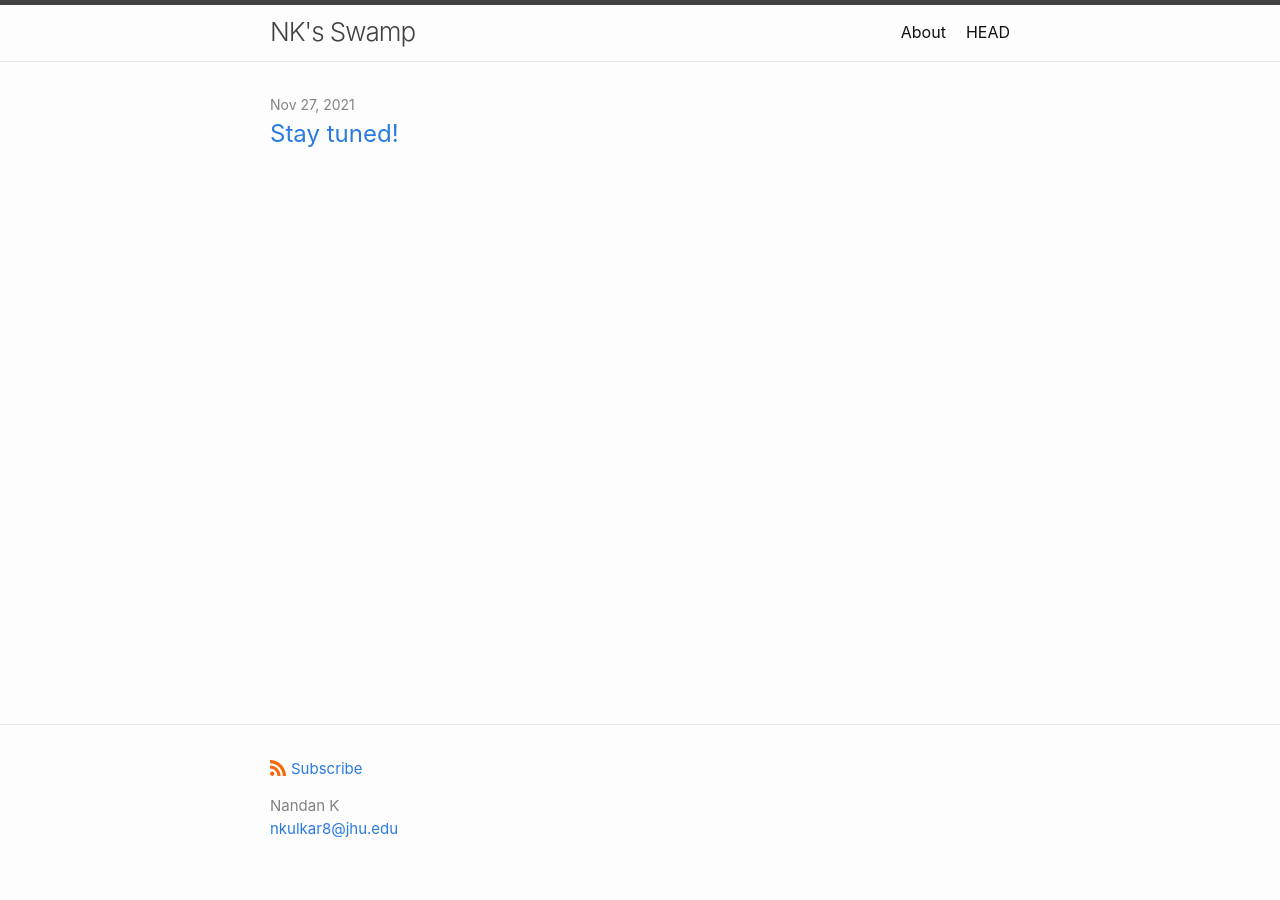
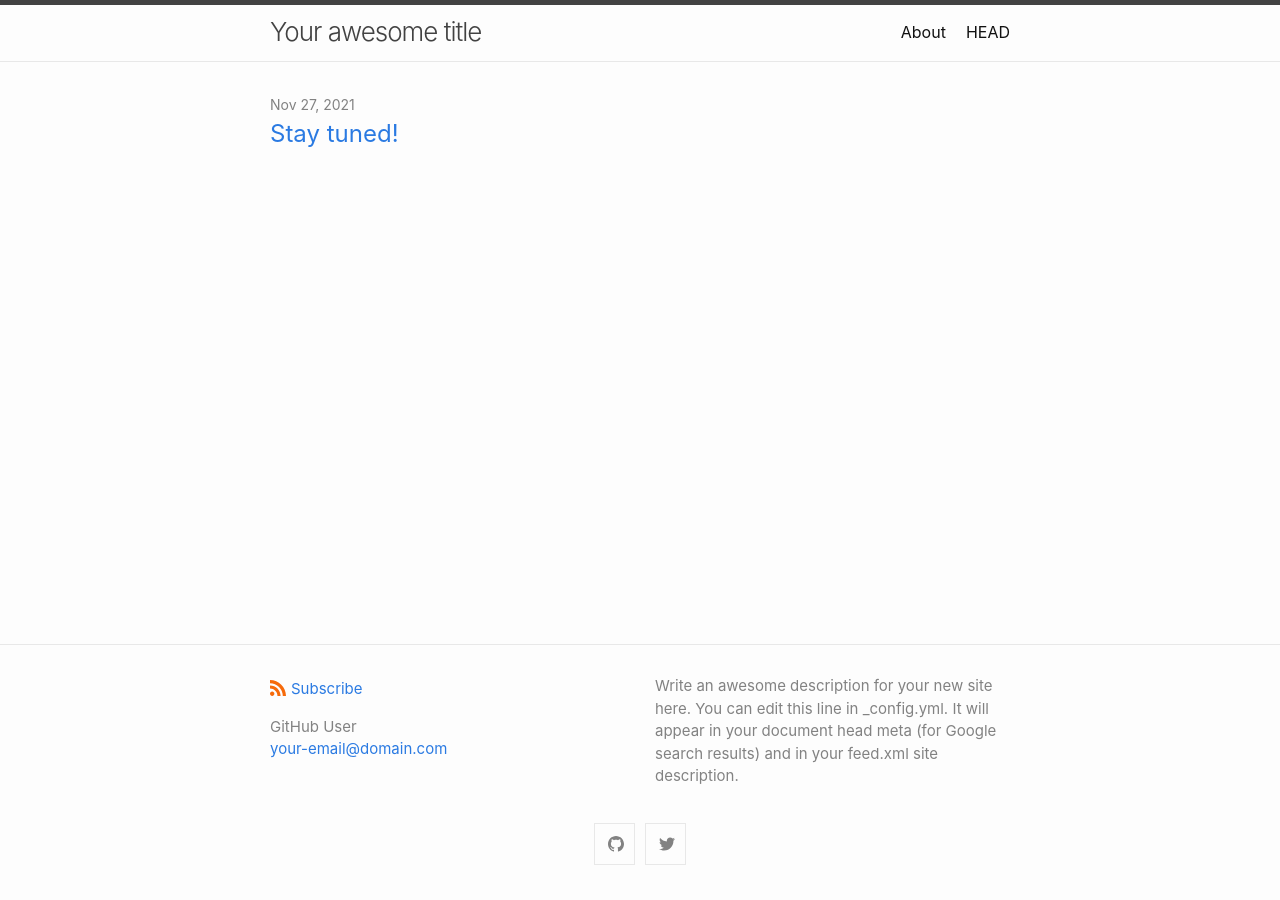
Before and after one commit to Nandan-Kulki/Nandan-Kulki.github.io, a Jekyll site: the page built from index.md, in a window 1280 px wide. Built offline with Jekyll 4.4.1, drawn with Linux system fonts in a browser that asks for light colours.

Commit message:
Restores old _config.yml and Gemfile

```diff
--- a/_config.yml
+++ b/_config.yml
@@ -1,11 +1,11 @@
-title: NK's Swamp
+title: Your awesome title
 author:
-  name: Nandan K
-  email: nkulkar8@jhu.edu
+  name: GitHub User
+  email: your-email@domain.com
 description: > # this means to ignore newlines until "show_excerpts:"
-# Write an awesome description for your new site here. You can edit this
-# line in _config.yml. It will appear in your document head meta (for
-# Google search results) and in your feed.xml site description.
+  Write an awesome description for your new site here. You can edit this
+  line in _config.yml. It will appear in your document head meta (for
+  Google search results) and in your feed.xml site description.
 
 show_excerpts: false # set to true to show excerpts on the homepage
 
@@ -16,8 +16,8 @@ minima:
 
   # generate social links in footer
   social_links:
-    # twitter: jekyllrb
-    # github:  jekyll
+    twitter: jekyllrb
+    github:  jekyll
     # devto: jekyll
     # dribbble: jekyll
     # facebook: jekyll
@@ -49,7 +49,7 @@ minima:
 
 # If you want to link only specific pages in your header, uncomment
 # this and add the path to the pages in order as they should show up
-# header_pages:
+#header_pages:
 # - about.md
 
 # Build settings
```
